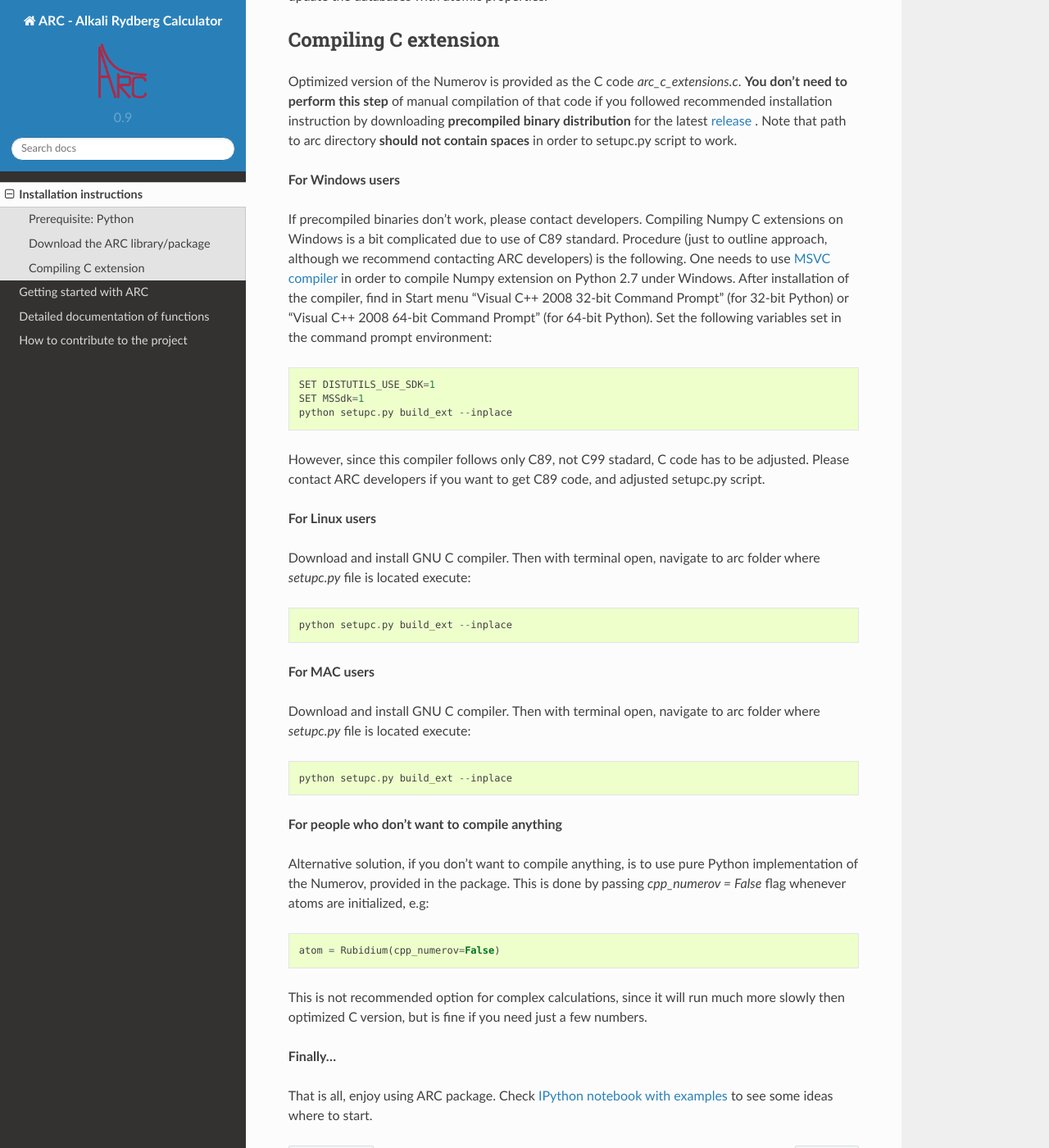
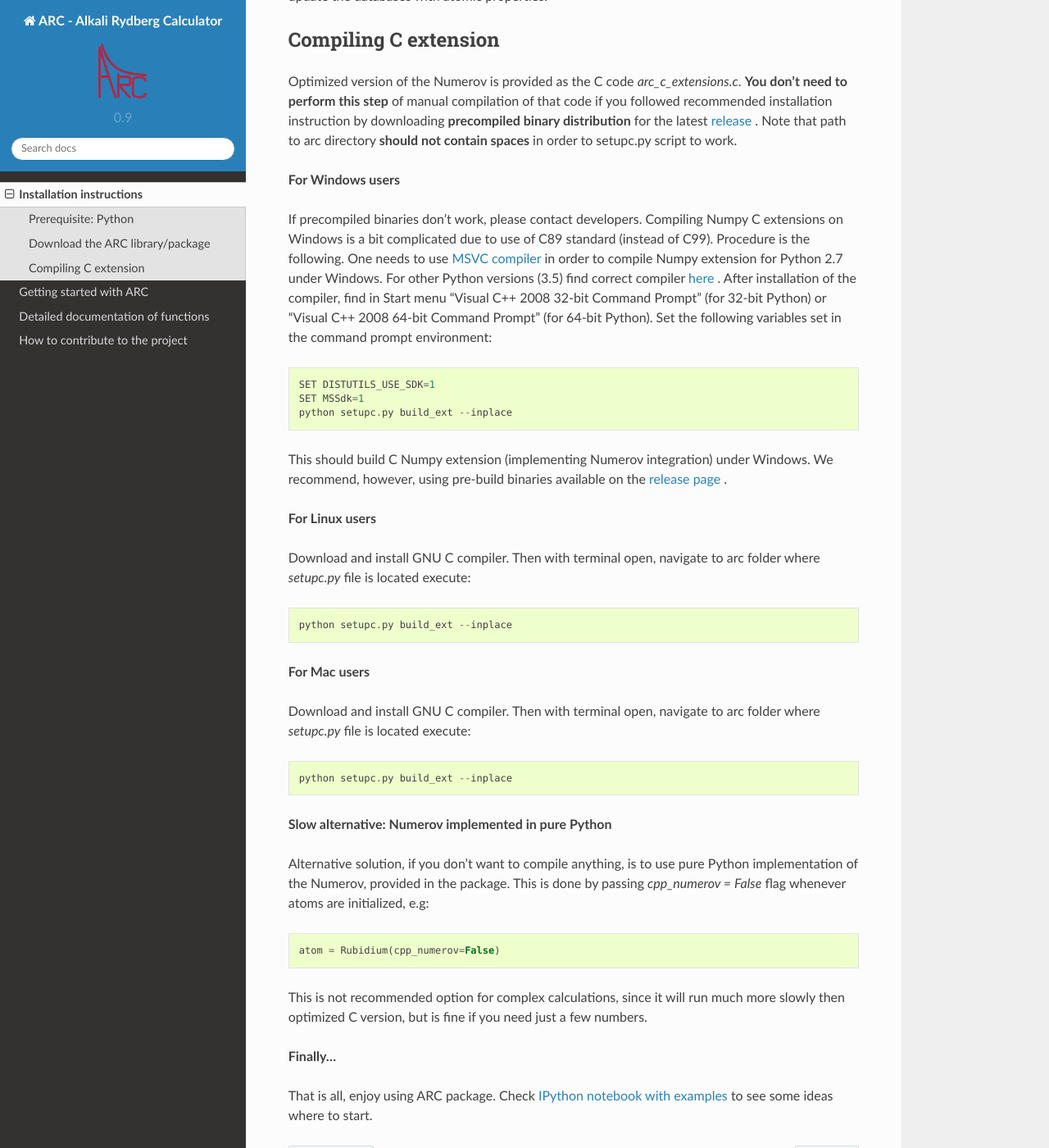
Before and after one commit to nikolasibalic/ARC-Alkali-Rydberg-Calculator, a Sphinx documentation site: the page built from doc/installation.rst, in a window 1280 px wide and 1400 px high, scrolled down 635 px. Shown: the whole window at 82% size. Built offline with Sphinx 7.4.7 and the Read the Docs theme 2.0.0, drawn with Linux system fonts in a browser that asks for light colours.

Commit message:
C extension C89 compatible (required for Windows Python 2.7 installation)

```diff
--- a/doc/installation.rst
+++ b/doc/installation.rst
@@ -31,11 +31,10 @@ to setupc.py script to work.
 **For Windows users**
 
 If precompiled binaries don't work, please contact developers. Compiling Numpy C
-extensions on Windows is a bit complicated due to use of C89 standard. Procedure
-(just to outline approach, although we recommend contacting ARC developers) is
-the following.
+extensions on Windows is a bit complicated due to use of C89 standard (instead of C99). Procedure is the following.
 One needs to use `MSVC compiler <http://www.microsoft.com/en-us/download/details.aspx?id=44266>`_
-in order to compile Numpy extension on Python 2.7 under Windows.
+in order to compile Numpy extension for Python 2.7 under Windows. For other
+Python versions (3.5) find correct compiler `here <https://www.scipy.org/scipylib/building/windows.html#microsoft-visual-c-msvc>`_ .
 After installation of the compiler, find in Start menu "Visual C++ 2008 32-bit Command Prompt"
 (for 32-bit Python) or "Visual C++ 2008 64-bit Command Prompt" (for 64-bit Python).
 Set the following variables set in the command prompt environment::
@@ -44,10 +43,9 @@ Set the following variables set in the command prompt environment::
   SET MSSdk=1
   python setupc.py build_ext --inplace
 
-However, since this compiler follows only C89, not C99 stadard, C code has to be
-adjusted. Please contact ARC developers if you want to get C89 code, and adjusted
-setupc.py script.
-
+This should build C Numpy extension (implementing Numerov integration)
+under Windows. We recommend, however, using
+pre-build binaries available on the `release page <https://github.com/nikolasibalic/ARC-Alkali-Rydberg-Calculator/releases>`_ .
 
 **For Linux users**
 
@@ -56,13 +54,13 @@ Download and install GNU C compiler. Then with terminal open, navigate to arc fo
     python setupc.py build_ext --inplace
 
 
-**For MAC users**
+**For Mac users**
 
 Download and install GNU C compiler. Then with terminal open, navigate to arc folder where `setupc.py` file is located execute::
 
     python setupc.py build_ext --inplace
 
-**For people who don't want to compile anything**
+**Slow alternative: Numerov implemented in pure Python**
 
 Alternative solution, if you don't want to compile anything, is to use pure Python implementation of the Numerov, provided in the package. This is done by passing `cpp_numerov = False` flag whenever atoms are initialized, e.g::
 
```
Also changed, not shown: 2 other files.
